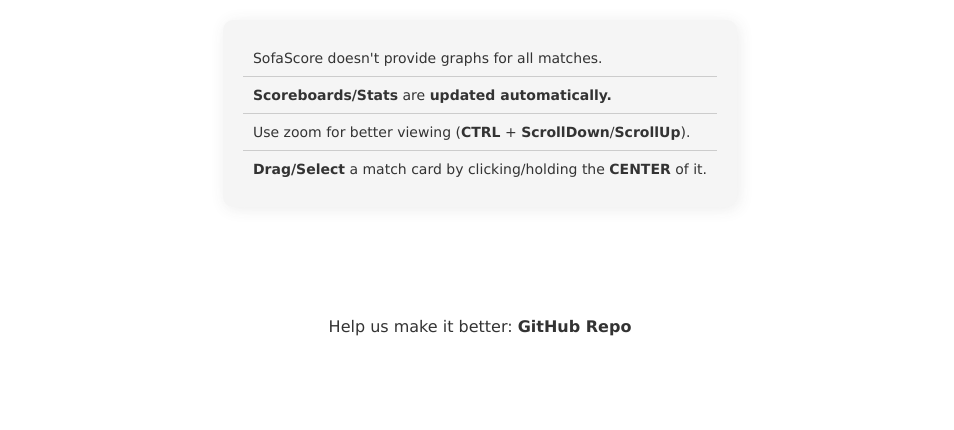
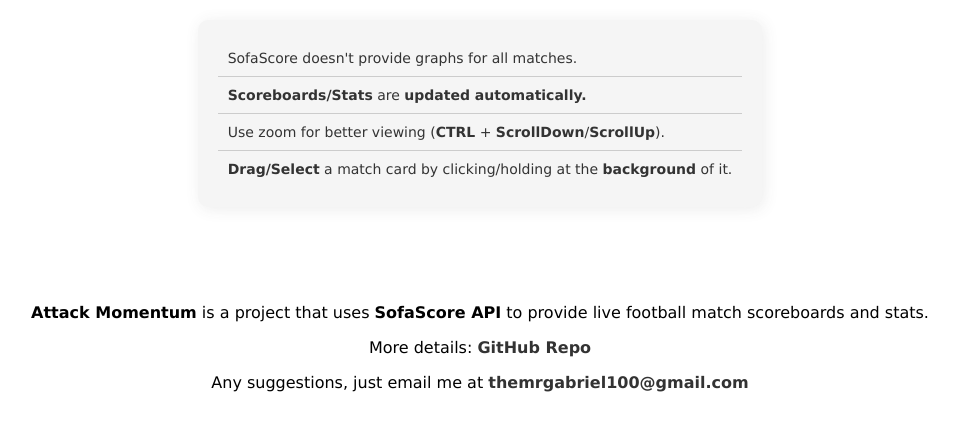
Before and after one commit to GabrielVelasco/BET-Attack-Momentum, a website with bundled scripts: page index.html in a window 1280 px wide. Shown: the whole page, without its empty margins (160-1114 px from the left). Built offline with nearby package versions, Linux system fonts and the light colour scheme; no server answers.

Commit message:
Change styles (scoreboards + footer)

```diff
--- a/index.html
+++ b/index.html
@@ -31,16 +31,16 @@
             <li>SofaScore doesn't provide graphs for all matches.</li>
             <li><b>Scoreboards/Stats</b> are <b>updated automatically.</b></li>
             <li>Use zoom for better viewing (<b>CTRL</b> + <b>ScrollDown</b>/<b>ScrollUp</b>).</li>
-            <li><b>Drag/Select</b> a match card by clicking/holding the <b>CENTER</b> of it.</li>
+            <li><b>Drag/Select</b> a match card by clicking/holding at the <b>background</b> of it.</li>
         </ul>
     </header>
 
     <main class="mainContainer"></main>
 
     <footer>
-        <a href="https://github.com/GabrielVelasco/BET-Attack-Momentum" target="_blank" rel="noopener noreferrer">
-            Help us make it better: <b>GitHub Repo</b>
-        </a>
+        <p><strong>Attack Momentum</strong> is a project that uses <strong>SofaScore API</strong> to provide live football match scoreboards and stats.</p>
+        <p>More details: <a href="https://github.com/GabrielVelasco/BET-Attack-Momentum" target="_blank" rel="noopener noreferrer"><strong>GitHub Repo</strong></a></p>
+        <p>Any suggestions, just email me at <strong><a href="mailto:themrgabriel100@gmail.com">themrgabriel100@gmail.com</a></strong></p>
     </footer>
 
     <!-- js modules... -->
--- a/scripts/app.js
+++ b/scripts/app.js
@@ -8,7 +8,7 @@
 }
 
 document.addEventListener("click", (evt) => {
-    evt.preventDefault();
+    //evt.preventDefault();
     const clickedElement = evt.target;
 
     if (clickedElement.classList.contains("matchContainer")) {
--- a/styles/apps.css
+++ b/styles/apps.css
@@ -29,7 +29,6 @@
     justify-content: center;
     align-items: center;
     flex-wrap: wrap;
-    padding: 20px;
 }
 
 .matchContainer {
@@ -65,6 +64,11 @@
     display: flex;
     justify-content: center;
     align-items: center;
+    margin: inherit;
+    border: 1px solid #ccc;
+    background-color: #f0f0f0;
+    border-radius: 5px;
+    padding: 5px;
 }
 
 .matchCardHeader h2 {
@@ -116,7 +120,6 @@
     border-radius: 5px;
     cursor: pointer;
     transition: background-color 0.3s ease;
-    margin-bottom: 15px;
 }
 
 button:hover {
@@ -124,10 +127,8 @@
 }
 
 footer {
-    display: flex;
-    justify-content: center;
-    align-items: center;
-    padding: 20px;
+    padding: 30px;
+    text-align: center;
 }
 
 footer a {
```
